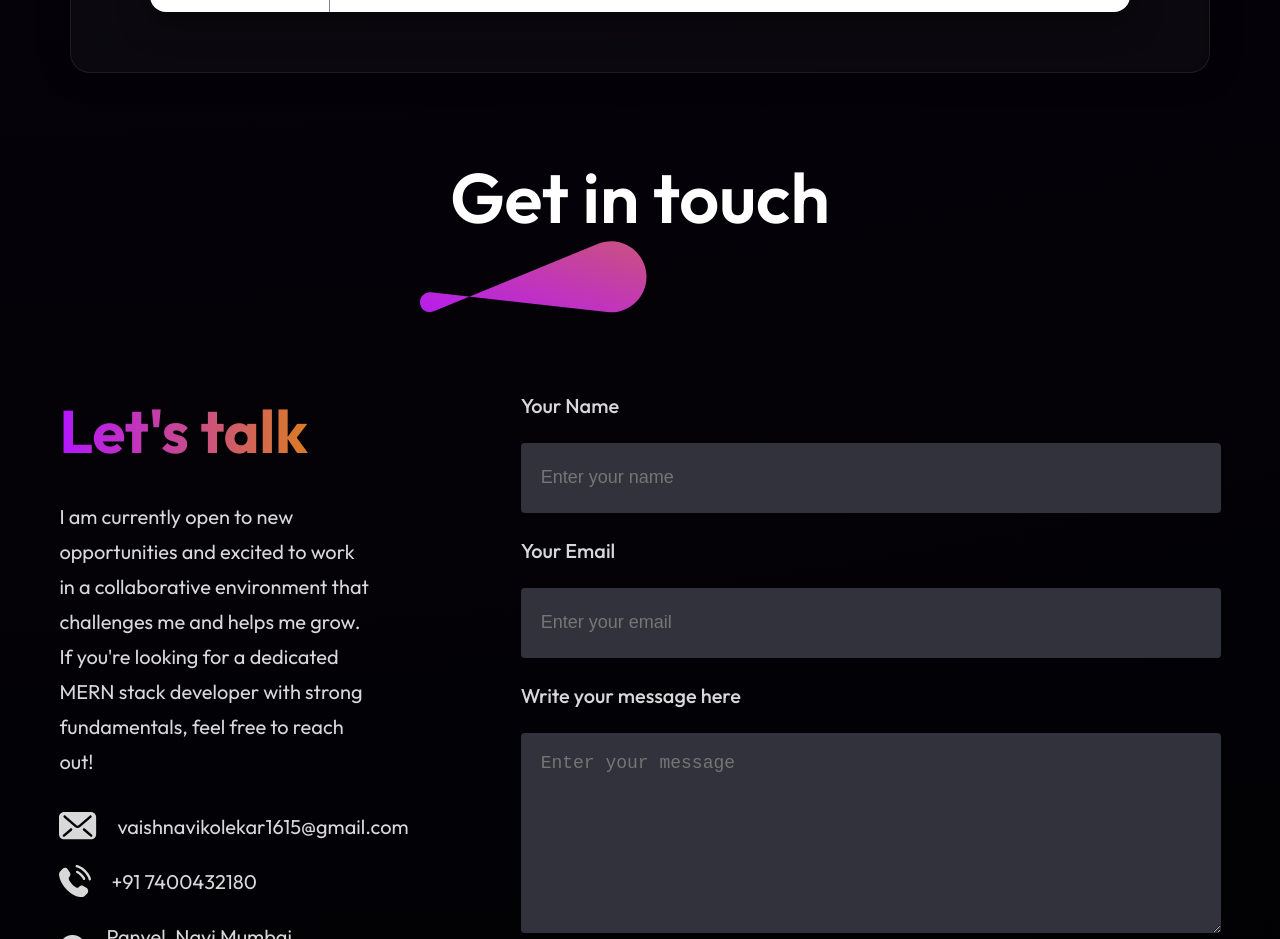
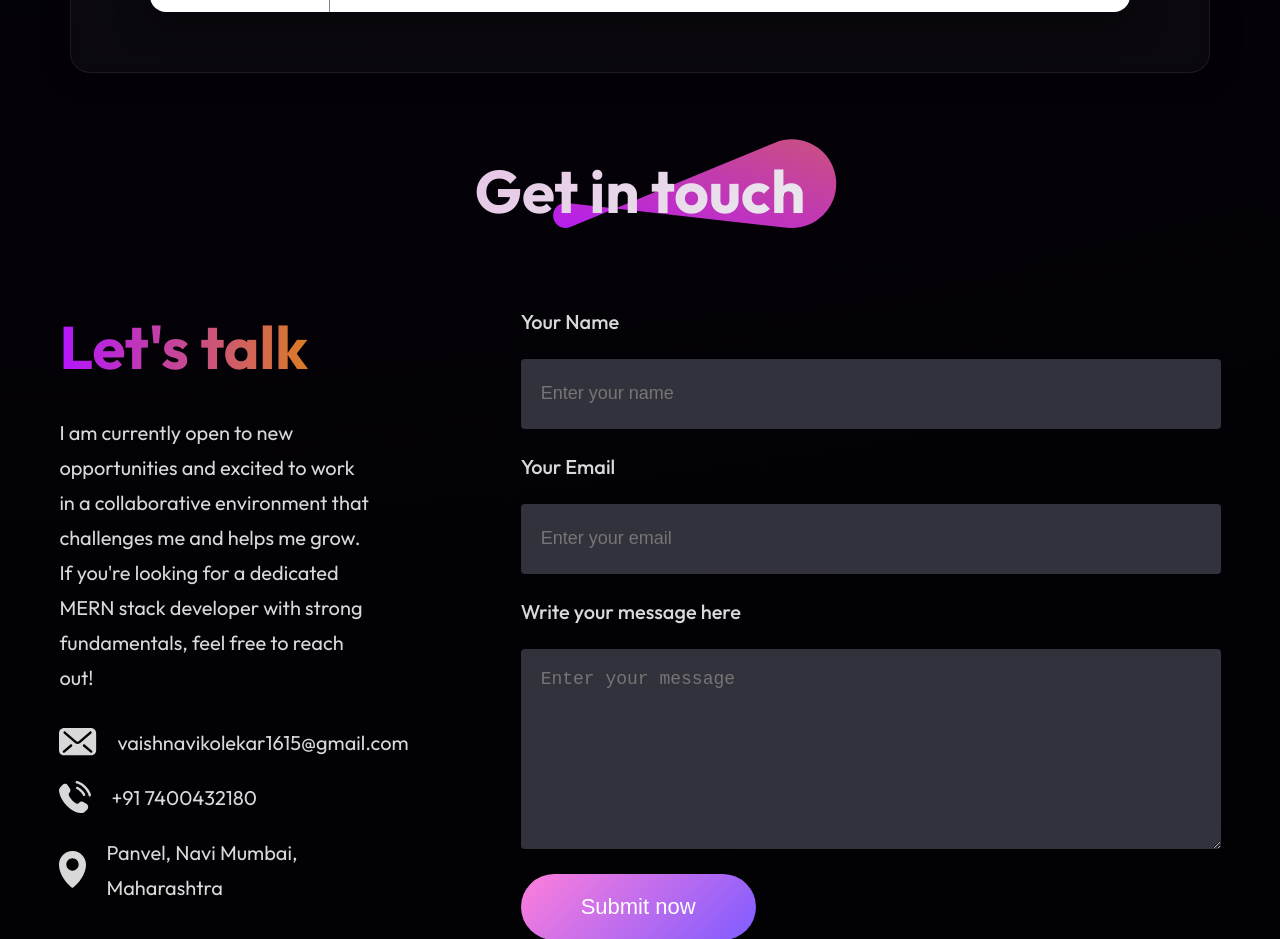
Before and after one commit to vaishnavikolekar1516/portfolio-react, a React (Vite) app: page / in a window 1280 px wide. Shown: the part 4560-5499 px from the top of the page. Built offline with nearby package versions, Linux system fonts and the light colour scheme.

Commit message:
contact fix

```diff
--- a/src/Components/Contact/Contact.css
+++ b/src/Components/Contact/Contact.css
@@ -12,9 +12,21 @@
 }
 
 .contact-title h1{
-    font-size: 70px;
-    font-weight: 600;
-    padding: 0px 30px;
+  font-size: 60px;
+  font-weight: 700;
+  background: linear-gradient(135deg,#e6c6e6,#eae9ed);
+  background-clip: text;
+  -webkit-background-clip: text;
+  -webkit-text-fill-color: transparent;
+}
+
+.contact-title img{
+  position: absolute;
+  width: 300px;
+  height: 90px;
+  bottom: 0;
+  right: -40px;
+  z-index: -1;
 }
 
 .contact-section{
```
